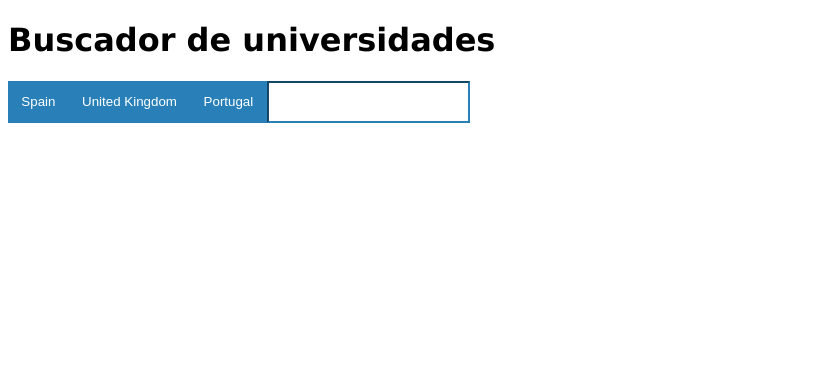
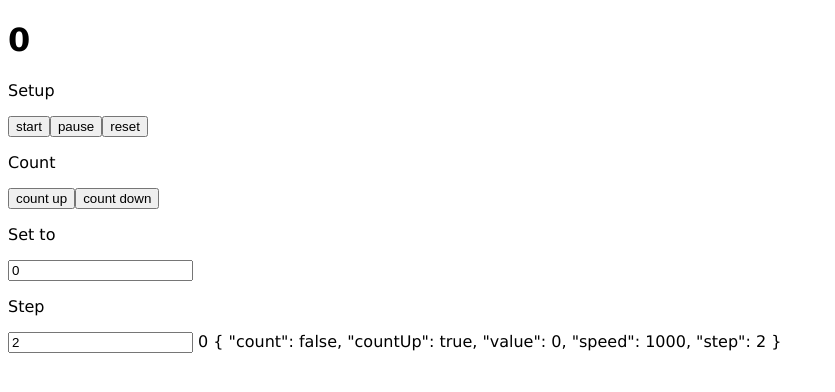
Before and after one commit to aelbosonit/Formacion-Frontend, an Angular app in the folder Ejercicios Angular/PracticalAssessment/: page / in a window 1280 px wide. Shown: the top 392 px of the page, without its empty margins (0-835 px from the left). Built offline with nearby package versions, Linux system fonts and the light colour scheme.

Commit message:
Adding Counter

```diff
--- a/Ejercicios Angular/PracticalAssessment/src/app/app.component.html
+++ b/Ejercicios Angular/PracticalAssessment/src/app/app.component.html
@@ -7,6 +7,6 @@
   <title>Practical Assessment</title>
 </head>
 <body>
-  <app-search-on-type></app-search-on-type>
+  <app-counter></app-counter>
 </body>
 </html>
--- a/Ejercicios Angular/PracticalAssessment/src/app/app.module.ts
+++ b/Ejercicios Angular/PracticalAssessment/src/app/app.module.ts
@@ -7,13 +7,15 @@ import { SearchOnTypeComponent } from './components/search-on-type/search-on-typ
 import { DisplayHideComponent } from './components/display-hide/display-hide.component';
 import { SearchInputComponent } from './components/search-on-type/search-input/search-input.component';
 import { FormsModule } from '@angular/forms';
+import { CounterComponent } from './components/counter/counter.component';
 
 @NgModule({
   declarations: [
     AppComponent,
     SearchOnTypeComponent,
     DisplayHideComponent,
-    SearchInputComponent
+    SearchInputComponent,
+    CounterComponent
   ],
   imports: [
     BrowserModule,
--- /dev/null
+++ b/Ejercicios Angular/PracticalAssessment/src/app/components/counter/counter.component.html
@@ -0,0 +1,18 @@
+<h1>{{counter.value}}</h1>
+
+<div class="row">
+    <p>Setup</p>
+    <button (click)="start()">start</button>
+    <button (click)="pause()">pause</button>
+    <button (click)="reset()">reset</button>
+
+    <p>Count</p>
+    <button (click)="countUp()">count up</button>
+    <button (click)="countDown()">count down</button>
+
+    <p>Set to</p>
+    <input type="number" id="set" [defaultValue]="0"/>
+
+    <p>Step</p>
+    <input type="number" id="step" [defaultValue]="2"/> {{counter.value}} {{counter | json}}
+</div>
--- /dev/null
+++ b/Ejercicios Angular/PracticalAssessment/src/app/components/counter/counter.component.ts
@@ -0,0 +1,71 @@
+import { Component, ElementRef, ViewChild } from '@angular/core';
+
+@Component({
+  selector: 'app-counter',
+  templateUrl: './counter.component.html',
+  styleUrls: ['./counter.component.css']
+})
+export class CounterComponent {
+
+  setup: string[] = ['start', 'pause', 'reset'];
+  count: string[] = ['count up', 'coutn down'];
+
+  counter =  {
+    "count": false,
+    "countUp": true,
+    "value": 0,
+    "speed": 1000,
+    "step": 2
+  }
+
+  start() {
+    this.counter.count = true;
+    this.counting(this.counter.value);
+  }
+
+  /**
+   * RECURSIVIDAD
+   * @param value Es el valor que vamos a volver a sumar una y otra vez
+   */
+  counting(value: number) {
+
+    setTimeout(() => {
+      if(this.counter.count && this.counter.countUp) { // Si se cuenta para arriba
+        this.counter.value += this.counter.step;
+        this.counting(this.counter.value); // RECURSIVIDAD
+
+      } else if(this.counter.count && !this.counter.countUp) { // Si se cuenta para abajo
+        this.counter.value -= this.counter.step;
+        this.counting(this.counter.value); // RECURSIVIDAD
+      }
+    }, 1000);
+
+  }
+
+  pause() {
+    this.counter.count = false;
+  }
+
+  reset() {
+    this.counter.value = 0;
+  }
+
+  countUp() {
+    this.counter.countUp = true;
+  }
+
+  countDown() {
+    this.counter.countUp = false;
+  }
+
+  // TODO formControl -> coger valor de input cada vez que cambie
+  setTo() {
+    this.counter.value;
+  }
+
+  // TODO formControl -> coger valor de input cada vez que cambie
+  step() {
+    this.counter.step;
+  }
+
+}
```
Also changed, not shown: Ejercicios Angular/PracticalAssessment/src/app/components/counter/counter.component.css (added).
